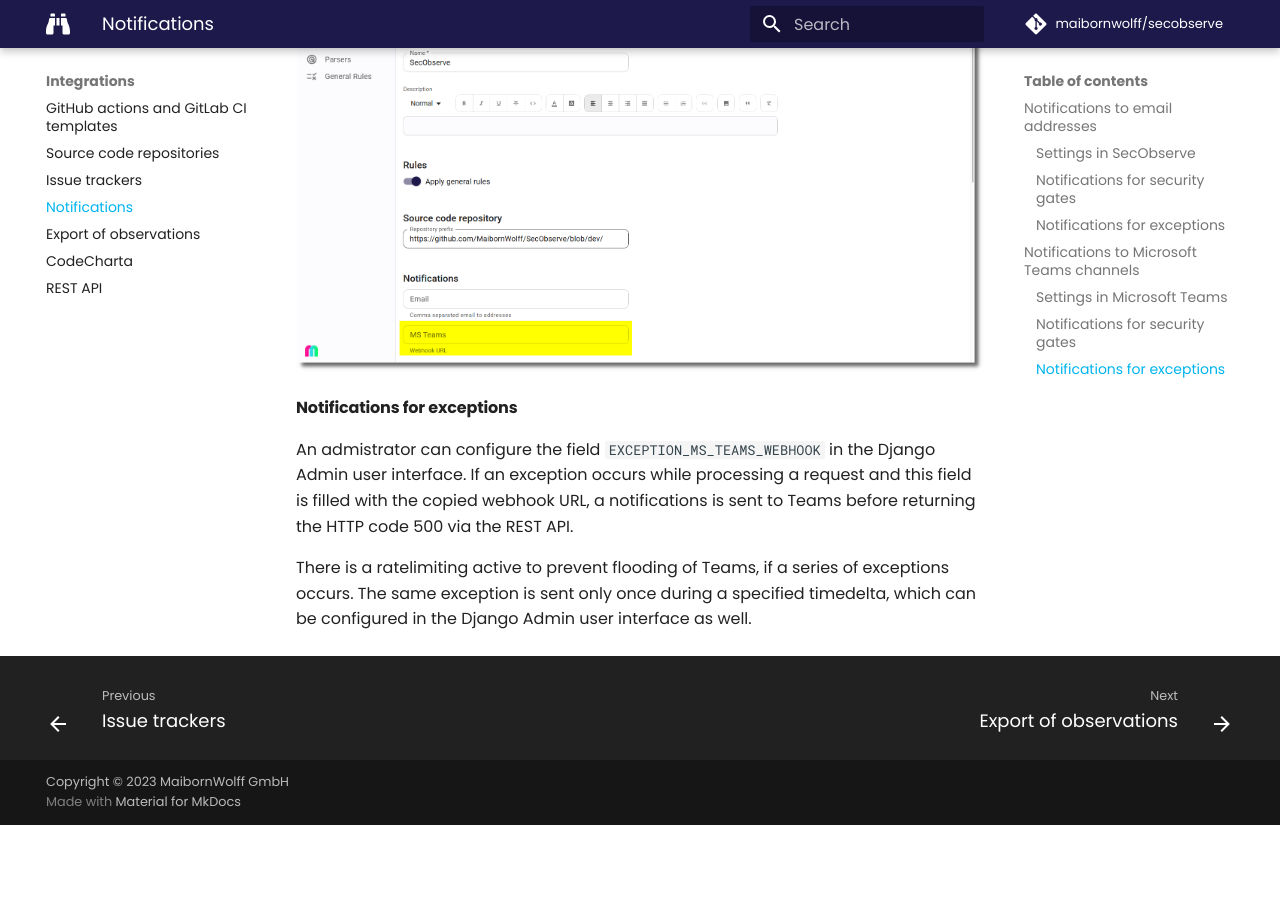
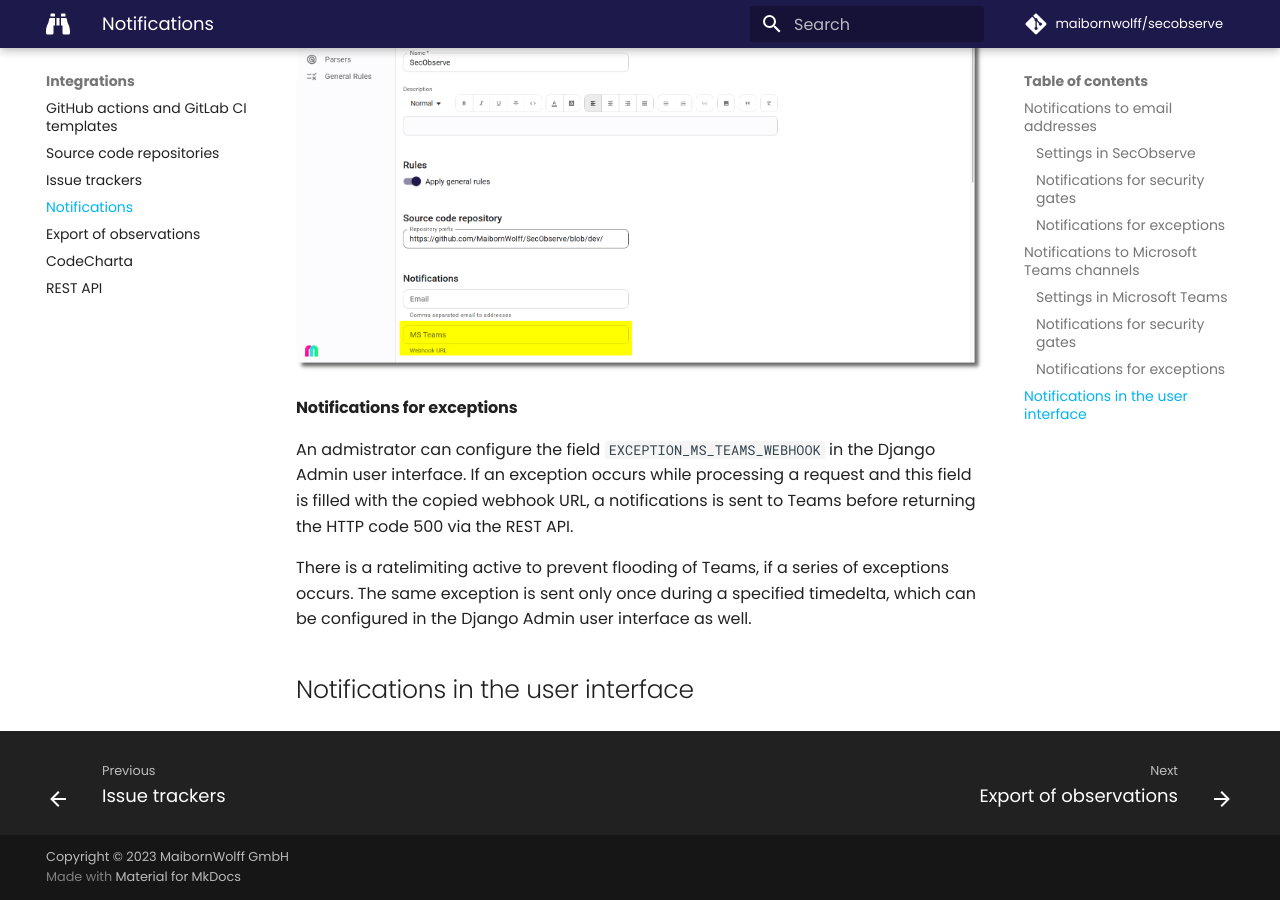
Before and after one commit to MaibornWolff/SecObserve, an MkDocs documentation site: the page built from docs/integrations/notifications.md, in a window 1280 px wide and 900 px high, scrolled down 1854 px. Built offline with MkDocs 1.6.1 and Material for MkDocs 9.7.7, drawn with Linux system fonts in a browser that asks for light colours; comment, search, counter and statistics services are not loaded; before the commit the page ends 2679 px from its top, so only the background shows below that.

Commit message:
chore: start of documentation

```diff
--- a/docs/integrations/notifications.md
+++ b/docs/integrations/notifications.md
@@ -42,3 +42,5 @@
 An admistrator can configure the field `EXCEPTION_MS_TEAMS_WEBHOOK` in the Django Admin user interface. If an exception occurs while processing a request and this field is filled with the copied webhook URL, a notifications is sent to Teams before returning the HTTP code 500 via the REST API.
 
 There is a ratelimiting active to prevent flooding of Teams, if a series of exceptions occurs. The same exception is sent only once during a specified timedelta, which can be configured in the Django Admin user interface as well.
+
+## Notifications in the user interface
```
Also changed, not shown: docs/assets/images/screenshot_notifications.png (added).
